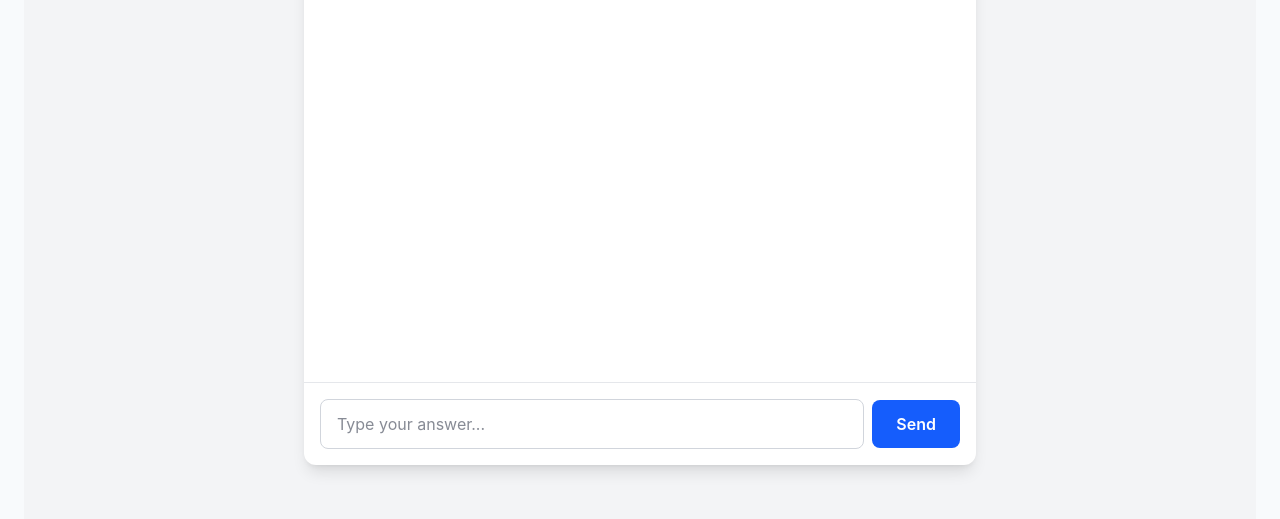
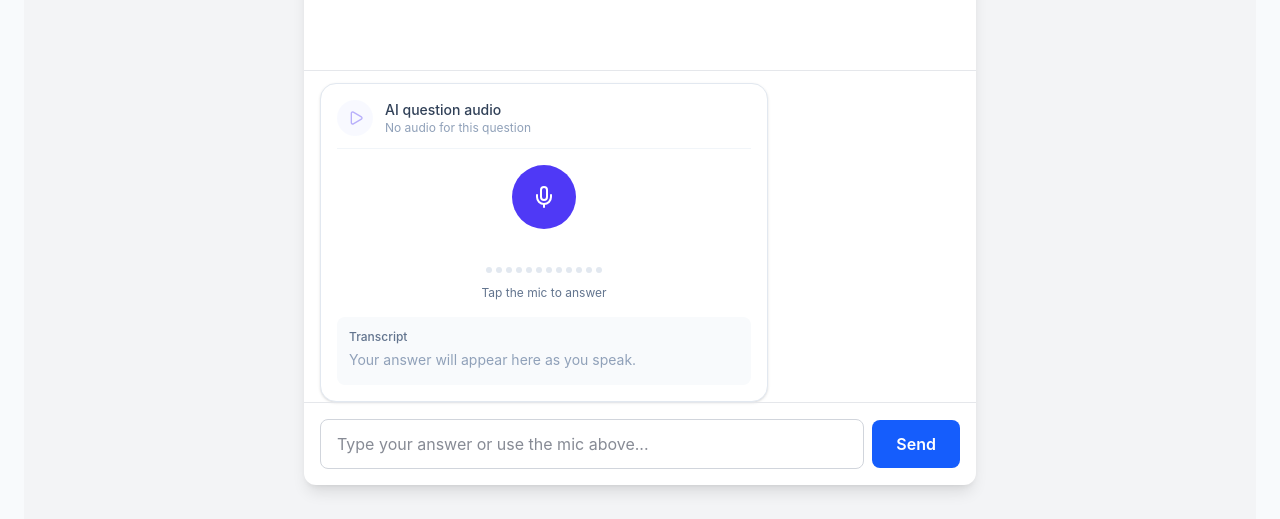
Before and after one commit to hariprasad-234/AI-HR-Recruitment-Simulator, a React (Vite) app: page /interview/1 in a window 1280 px wide. Shown: the part 344-863 px from the top of the page. Built offline with nearby package versions, Linux system fonts and the light colour scheme; no server answers; sample sign-in values are in the browser's storage.

Commit message:
Integrate VoiceRecorder component into Interview chat page

```diff
--- a/src/Routes/approute.jsx
+++ b/src/Routes/approute.jsx
@@ -13,6 +13,7 @@ import CandidateDashboard from "../pages/CandidateDashboard"
 import CandidateProfile from "../pages/CandidateProfile"
 import Settings from "../pages/Settings"
 import AppShell from "../AppShell"
+import UploadResume from "../pages/UploadResume"
 
 function ProtectedRoute() {
   const { isAuthenticated } = useAuth()
@@ -53,6 +54,7 @@ function AppRoutes() {
           <Route path="/jobs/:id" element={<JobDetails />} />
           <Route path="/candidate-dashboard" element={<CandidateDashboard />} />
           <Route path="/candidate-profile" element={<CandidateProfile />} />
+          <Route path="/upload-resume" element={<UploadResume />} />
         </Route>
       </Route>
     </Routes>
--- a/src/pages/Interview.jsx
+++ b/src/pages/Interview.jsx
@@ -1,5 +1,6 @@
 import { useState, useEffect, useRef } from "react"
 import { useParams } from "react-router-dom"
+import VoiceRecorder from "../components/VoiceRecorder"
 
 const DUMMY_QUESTIONS = [
   "Tell me about yourself and your experience.",
@@ -19,22 +20,23 @@ function Interview() {
   const [timeLeft, setTimeLeft] = useState(60)
   const [isComplete, setIsComplete] = useState(false)
 
+  // VOICE AI STATE
+  const [liveTranscript, setLiveTranscript] = useState("")
+  const [isTranscribing, setIsTranscribing] = useState(false)
+  const [micErrorMsg, setMicErrorMsg] = useState(null)
+
   const chatEndRef = useRef(null)
 
-  // AUTO SCROLL TO LATEST MESSAGE
   useEffect(() => {
     chatEndRef.current?.scrollIntoView({ behavior: "smooth" })
   }, [messages])
 
-  // COUNTDOWN TIMER PER QUESTION
   useEffect(() => {
     if (isComplete) return
-
     if (timeLeft === 0) {
       handleSend()
       return
     }
-
     const timer = setTimeout(() => setTimeLeft((t) => t - 1), 1000)
     return () => clearTimeout(timer)
     // eslint-disable-next-line react-hooks/exhaustive-deps
@@ -58,9 +60,37 @@ function Interview() {
 
     setMessages(newMessages)
     setAnswer("")
+    setLiveTranscript("")
   }
 
-  // INTERVIEW COMPLETE SCREEN
+  // VOICE AI HANDLERS
+  const handleAudioChunk = (blob) => {
+    console.log("audio chunk ready to stream", blob)
+    // TODO: stream to backend Whisper endpoint once ready
+  }
+
+  const handleRecordingComplete = async (blob) => {
+    setIsTranscribing(true)
+    try {
+      // TODO: replace with real API call once backend is ready
+      // const formData = new FormData()
+      // formData.append("audio", blob, "answer.webm")
+      // const res = await fetch(`/api/interview/${candidateId}/answer`, {
+      //   method: "POST",
+      //   body: formData,
+      // })
+      // const { transcript } = await res.json()
+
+      await new Promise((r) => setTimeout(r, 800))
+      const transcript = "This is a placeholder transcript standing in for the real Whisper response."
+
+      setLiveTranscript(transcript)
+      setAnswer(transcript) // fills the text box so candidate can review/edit before sending
+    } finally {
+      setIsTranscribing(false)
+    }
+  }
+
   if (isComplete) {
     return (
       <div className="min-h-screen bg-gray-100 flex items-center justify-center">
@@ -78,7 +108,7 @@ function Interview() {
 
   return (
     <div className="min-h-screen bg-gray-100 flex flex-col items-center justify-center p-4">
-      <div className="w-full max-w-2xl rounded-xl bg-white shadow-lg flex flex-col h-[80vh]">
+      <div className="w-full max-w-2xl rounded-xl bg-white shadow-lg flex flex-col h-[85vh]">
 
         {/* HEADER */}
         <div className="flex items-center justify-between border-b border-gray-200 p-4">
@@ -107,11 +137,27 @@ function Interview() {
           <div ref={chatEndRef} />
         </div>
 
-        {/* INPUT AREA */}
+        {/* VOICE RECORDER */}
+        <div className="border-t border-gray-200 px-4 pt-3">
+          <VoiceRecorder
+            ttsAudioUrl={null}
+            transcript={liveTranscript}
+            isTranscribing={isTranscribing}
+            onAudioChunk={handleAudioChunk}
+            onRecordingComplete={handleRecordingComplete}
+            onMicError={(msg) => setMicErrorMsg(msg)}
+            maxDurationMs={60000}
+          />
+          {micErrorMsg && (
+            <p className="text-center text-xs text-rose-500 mt-1">{micErrorMsg}</p>
+          )}
+        </div>
+
+        {/* TEXT INPUT AREA */}
         <div className="flex items-center gap-2 border-t border-gray-200 p-4">
           <input
             type="text"
-            placeholder="Type your answer..."
+            placeholder="Type your answer or use the mic above..."
             value={answer}
             onChange={(e) => setAnswer(e.target.value)}
             onKeyDown={(e) => e.key === "Enter" && handleSend()}
```
